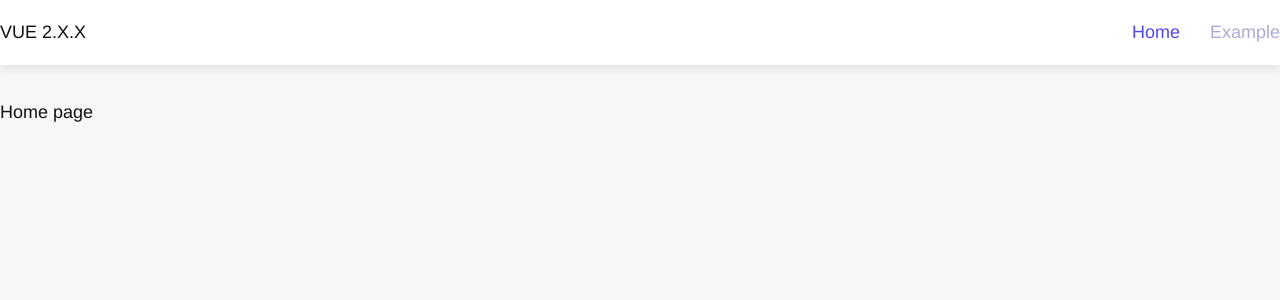
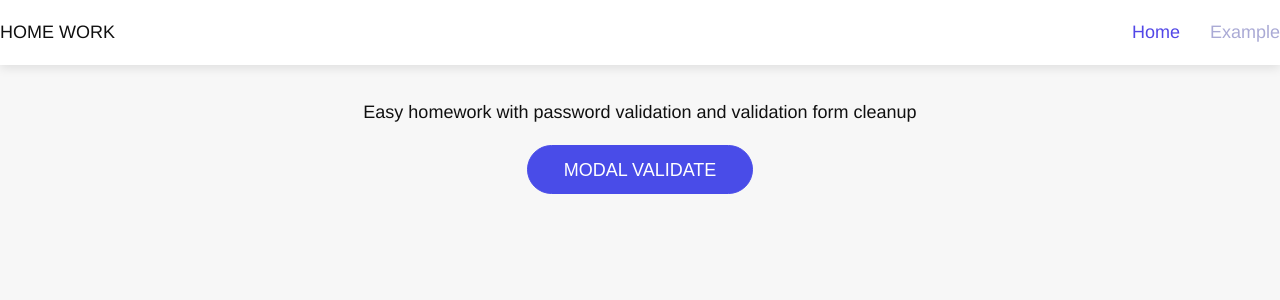
Before and after one commit to Siskinbird/vue-router, a Vue app: page / in a window 1280 px wide. Shown: the top 300 px of the page. Built offline with nearby package versions, Linux system fonts and the light colour scheme.

Commit message:
bug: can't cleanUp the form after cloasing

```diff
--- a/src/App.vue
+++ b/src/App.vue
@@ -4,7 +4,7 @@
          <div class="navbar">
            <div class="container">
              <div class="navbar-content">
-               <div class="logo">VUE 2.X.X</div>
+               <div class="logo">HOME WORK</div>
                <ul class="navbar-list">
                  <li class="navbar-item" v-for="link in links" :key="link.title">
                    <router-link class="navbar-link" :title="link.title" :to="link.url">{{link.title}}</router-link>
@@ -15,11 +15,14 @@
          </div>
         </header>
     <router-view/>
+
 <!--    <footer></footer>-->
   </div>
 </template>
 
 <script>
+
+
 export default {
   data() {
     return {
@@ -30,6 +33,7 @@ export default {
     }
   }
 }
+
 </script>
 
 
--- a/src/components/ModalValidate.vue
+++ b/src/components/ModalValidate.vue
@@ -1,19 +1,23 @@
 <template>
   <modal
       title="Modal + validate"
-      @close="$emit('close')">
+      @close="$emit('close')"
+      @clear="$emit('clear')"
+  >
     <!-- body -->
     <div slot="body">
       <form @submit.prevent="onSubmit">
+
         <!--Name-->
         <div class="form-item" :class="{errorInput: $v.name.$error}">
           <label>Name:</label>
           <p class="errorText" v-if="!$v.name.required">Field is required</p>
-          <p class="errorText" v-if="!$v.name.minLength">Name must be lot a {{ $v.name.$params.minLength.min }} !</p>
+          <p class="errorText" v-if="!$v.name.minLength">Name length must be more than{{ $v.name.$params.minLength.min }} !</p>
           <input v-model="name"
                  :class="{error: $v.name.$error}"
                  @change="$v.name.$touch()">
         </div>
+
         <!--E-mail-->
         <div class="form-item" :class="{errorInput: $v.email.$error}">
           <label>Email:</label>
@@ -22,6 +26,25 @@
           <input v-model="email"
                  :class="{error: $v.email.$error}"
                  @change="$v.email.$touch()">
+        </div>
+        <!--Password-->
+        <div class="form-item" :class="{errorInput: $v.password.$error}">
+          <label>Password:</label>
+          <p class="errorText" v-if="!$v.password.required">Field is required</p>
+          <p class="errorText" v-if="!$v.password.minLength">Password length must be more than {{ $v.password.$params.minLength.min }} !</p>
+          <input v-model="password"
+                 type="password"
+                 :class="{error: $v.password.$error}"
+                 @change="$v.password.$touch()">
+        </div>
+        <!--PasswordRepeat-->
+        <div class="form-item" :class="{errorInput: $v.repeatPassword.$error}">
+          <label>Repeat password:</label>
+          <p class="errorText" v-if="!$v.repeatPassword.sameAsPassword">Passwords must be identical!</p>
+          <input v-model="$v.repeatPassword.$model"
+                 type="password"
+                 :class="{error: $v.repeatPassword.$error}"
+                 @change="$v.password.$touch()">
         </div>
 
         <button class="btn">Submit</button>
@@ -32,7 +55,7 @@
 </template>
 
 <script>
-import {required, minLength, email} from 'vuelidate/lib/validators'
+import {required, minLength, email, sameAs} from 'vuelidate/lib/validators'
 import modal from '@/components/UI/Modal.vue'
 export default {
   components: {modal},
@@ -52,6 +75,13 @@ export default {
     email: {
       required,
       email
+    },
+    password: {
+      required,
+      minLength: minLength(6)
+    },
+    repeatPassword: {
+      sameAsPassword: sameAs('password')
     }
   },
   methods: {
@@ -60,15 +90,18 @@ export default {
       if(!this.$v.$invalid) {
         const  user = {
           name: this.name,
-          email: this.email
+          email: this.email,
+          password: this.password
         }
         console.log(user);
       }
       this.name = ''
       this.email = ''
       this.$v.$reset()
+      this.password = ''
+      this.repeatPassword = ''
       this.$emit('close')
-    }
+    },
   }
 }
 </script>
--- a/src/components/UI/Modal.vue
+++ b/src/components/UI/Modal.vue
@@ -1,6 +1,6 @@
 <template>
   <transition name="modal">
-    <div class="modal__wrapper" @click="$emit('close')">
+    <div class="modal__wrapper" @click="$emit('close')" >
       <div class="modal-content" @click.stop="">
         <div class="modal-header">
           <span class="modal-title"> {{ title }} </span>
@@ -31,9 +31,8 @@ export default {
         this.$emit('close')
       }
     })
-  },
-  computed: {},
-  methods: {}
+  }
+
 }
 </script>
 
--- a/src/views/Home.vue
+++ b/src/views/Home.vue
@@ -2,7 +2,20 @@
   <div class="wrapper-content wrapper-content--fixed">
     <section>
       <div class="container">
-        <h1>Home page</h1>
+        <h1 class="home-title">Easy homework with password validation and validation form cleanup</h1>
+        <div class="button-block">
+
+          <!-- Modal with validate-->
+          <button class="btn btnPrimary" @click="modalValidate = !modalValidate">Modal validate</button>
+
+          <!--TODO PARENT OF EMITS!!!-->
+          <modalValidate
+              v-show="modalValidate"
+              @close="closeValidate()"
+          />
+        </div>
+
+
       </div>
     </section>
   </div>
@@ -11,11 +24,42 @@
 <script>
 
 
-
+import modal from "@/components/UI/Modal";
+import ModalValidate from "@/components/ModalValidate";
 
 export default {
   name: 'Home',
   components: {
+    ModalValidate,
+    modal
+  }, data() {
+    return {
+      modalValidate: false,
+    }
+  },
+  methods: {
+    closeValidate(){
+      // $v.$reset();
+      this.modalValidate = false
+      this.formCleaner();
+
+    },
+    formCleaner() {
+      document.querySelector('form').reset()
+
+    }
   }
 }
 </script>
+
+<style lang="scss" scoped>
+.home-title {
+  text-align: center;
+}
+.button-block {
+  margin-top: 20px;
+  display: flex;
+  align-items: center;
+  justify-content: center;
+}
+</style>
```
